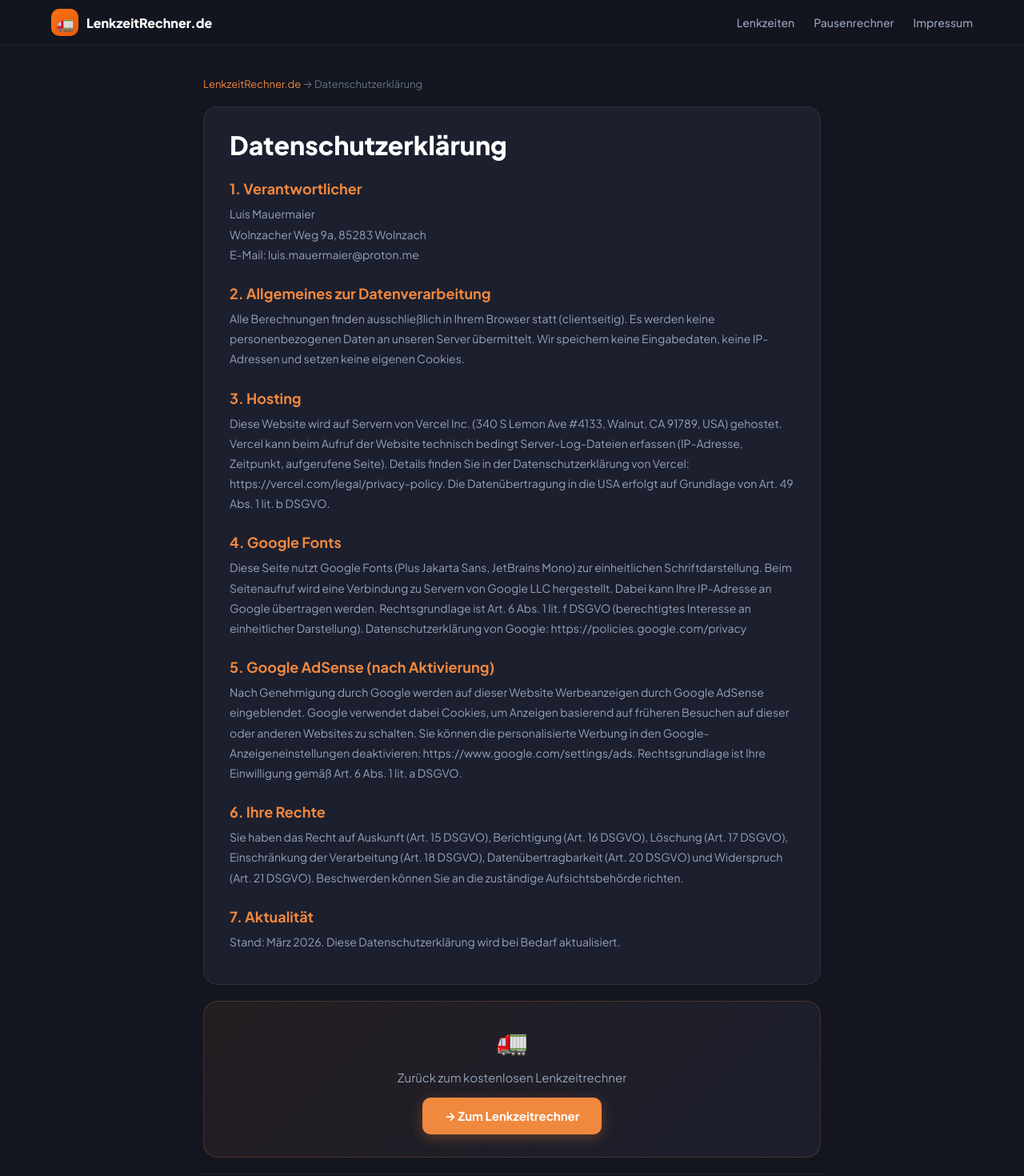
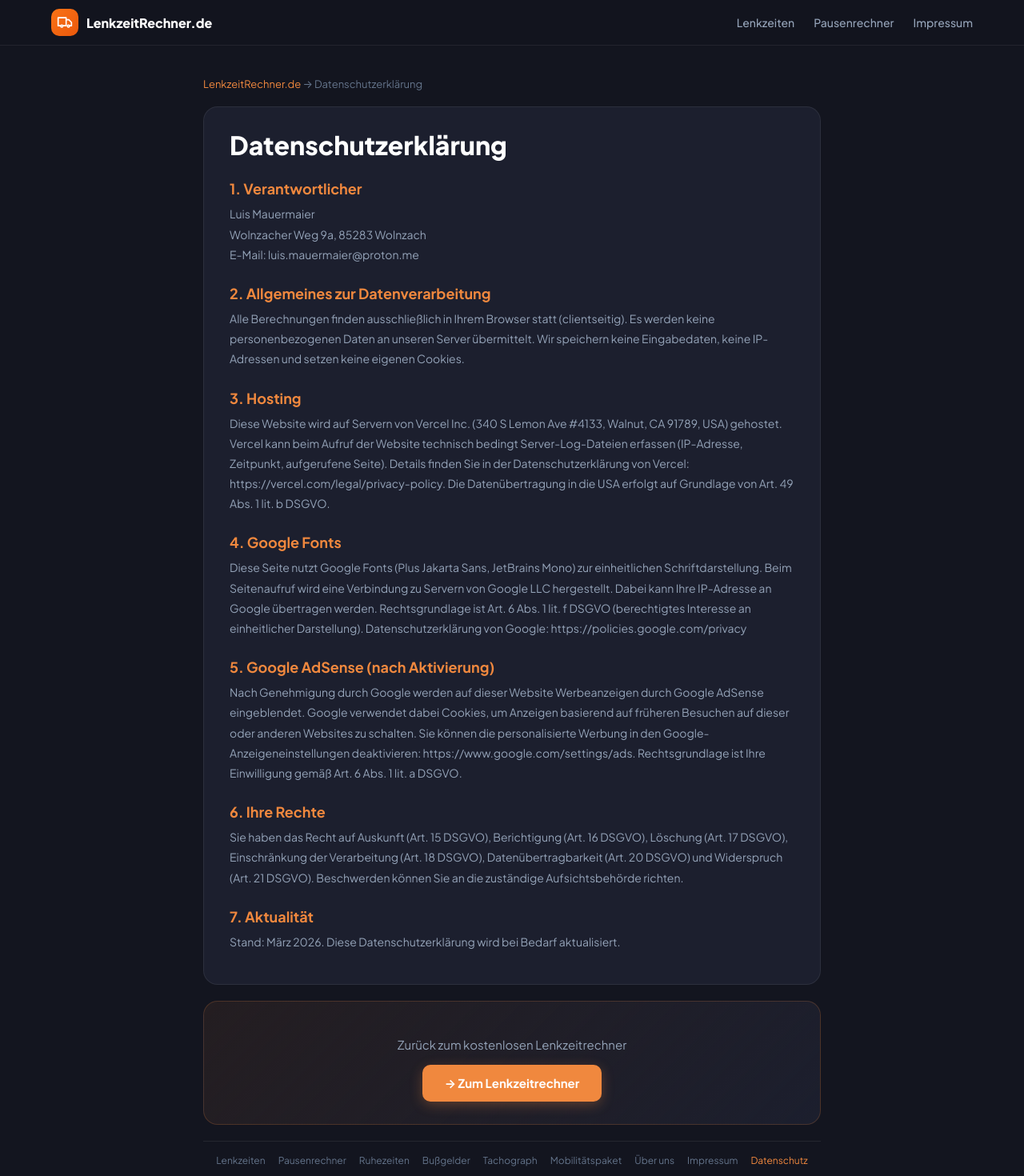
Before and after one commit to lmau488/lenkzeitrechner, a Next.js app: page /datenschutz in a window 1280 px wide. Shown: the top 1470 px of the page at 80% size. Built offline with nearby package versions, Linux system fonts and the light colour scheme.

Commit message:
Datenschutz: Icons statt Emojis, www-Canonical

```diff
--- a/app/datenschutz/page.js
+++ b/app/datenschutz/page.js
@@ -30,7 +30,7 @@ export default function Datenschutz() {
         <nav style={{borderBottom:`1px solid ${C.border}`,background:C.navBg,backdropFilter:'blur(12px)',position:'sticky',top:0,zIndex:100}}>
           <div className="wrap" style={{maxWidth:1200,margin:'0 auto',padding:'0 24px',display:'flex',alignItems:'center',justifyContent:'space-between',height:56,gap:16}}>
             <a href="/" style={{display:'flex',alignItems:'center',gap:10,textDecoration:'none'}}>
-              <div style={{background:'linear-gradient(135deg,#f97316,#ea580c)',borderRadius:10,width:34,height:34,display:'flex',alignItems:'center',justifyContent:'center',fontSize:18}}>🚛</div>
+              <div style={{background:'linear-gradient(135deg,#f97316,#ea580c)',borderRadius:10,width:34,height:34,display:'flex',alignItems:'center',justifyContent:'center'}}><svg width="20" height="20" viewBox="0 0 24 24" fill="none" stroke="#fff" strokeWidth="2" strokeLinecap="round" strokeLinejoin="round" aria-hidden="true"><path d="M10 17h4V5H2v12h3"/><path d="M14 8h4l4 4v5h-3"/><circle cx="7.5" cy="17.5" r="1.6"/><circle cx="17.5" cy="17.5" r="1.6"/></svg></div>
               <span style={{fontWeight:800,fontSize:16,color:C.txt}}>LenkzeitRechner.de</span>
             </a>
             <div style={{display:'flex',alignItems:'center',gap:24}}>
@@ -103,7 +103,7 @@ export default function Datenschutz() {
           </div>
 
           <div style={{...card,background:`linear-gradient(135deg,rgba(240,136,62,0.08),${C.surface})`,borderColor:'rgba(240,136,62,0.2)',textAlign:'center'}}>
-            <div style={{fontSize:32,marginBottom:12}}>🚛</div>
+            <div style={{fontSize:32,marginBottom:12}}></div>
             <p style={{fontSize:15,color:C.muted,lineHeight:1.8,textAlign:'center',marginBottom:12}}>Zurück zum kostenlosen Lenkzeitrechner</p>
             <a href="/" style={{display:'inline-block',background:C.acc,color:'#fff',borderRadius:10,padding:'13px 28px',fontWeight:700,textDecoration:'none',fontSize:15,boxShadow:'0 4px 16px rgba(240,136,62,0.3)'}}>
               → Zum Lenkzeitrechner
```
